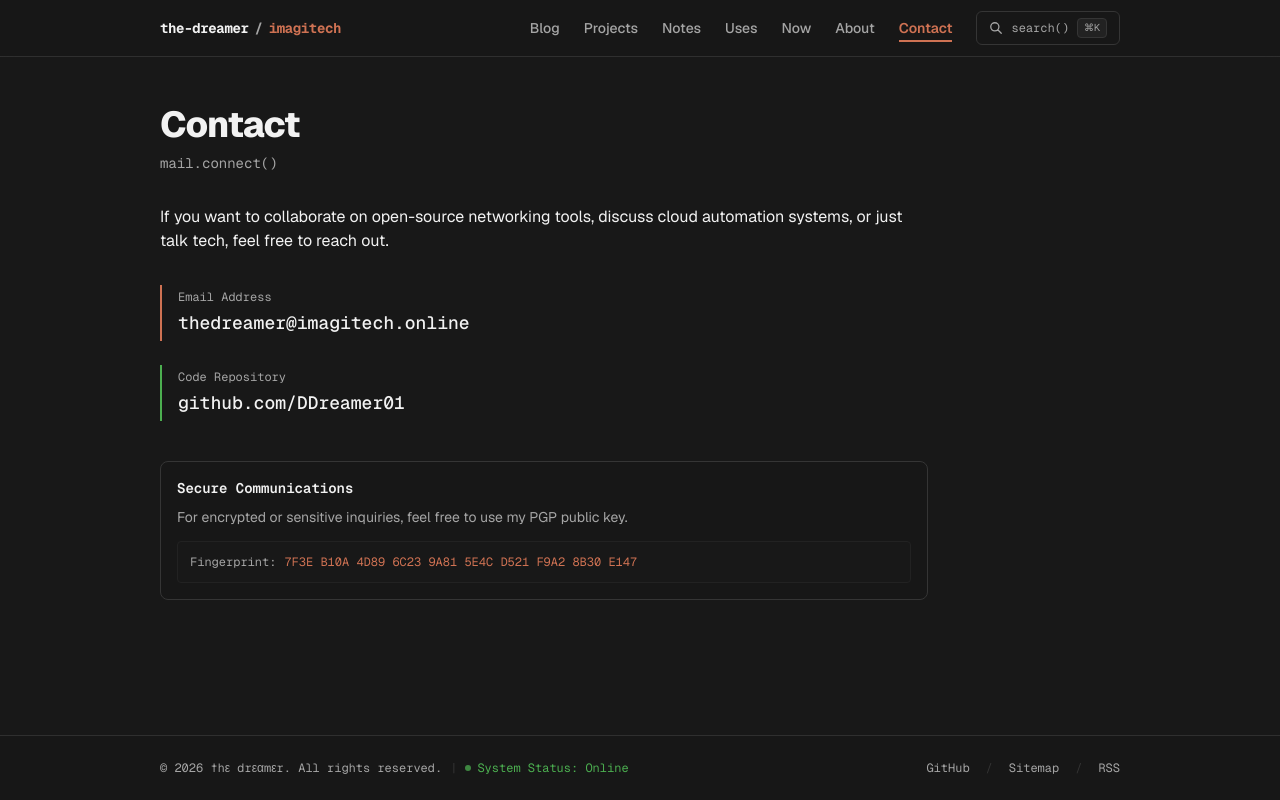
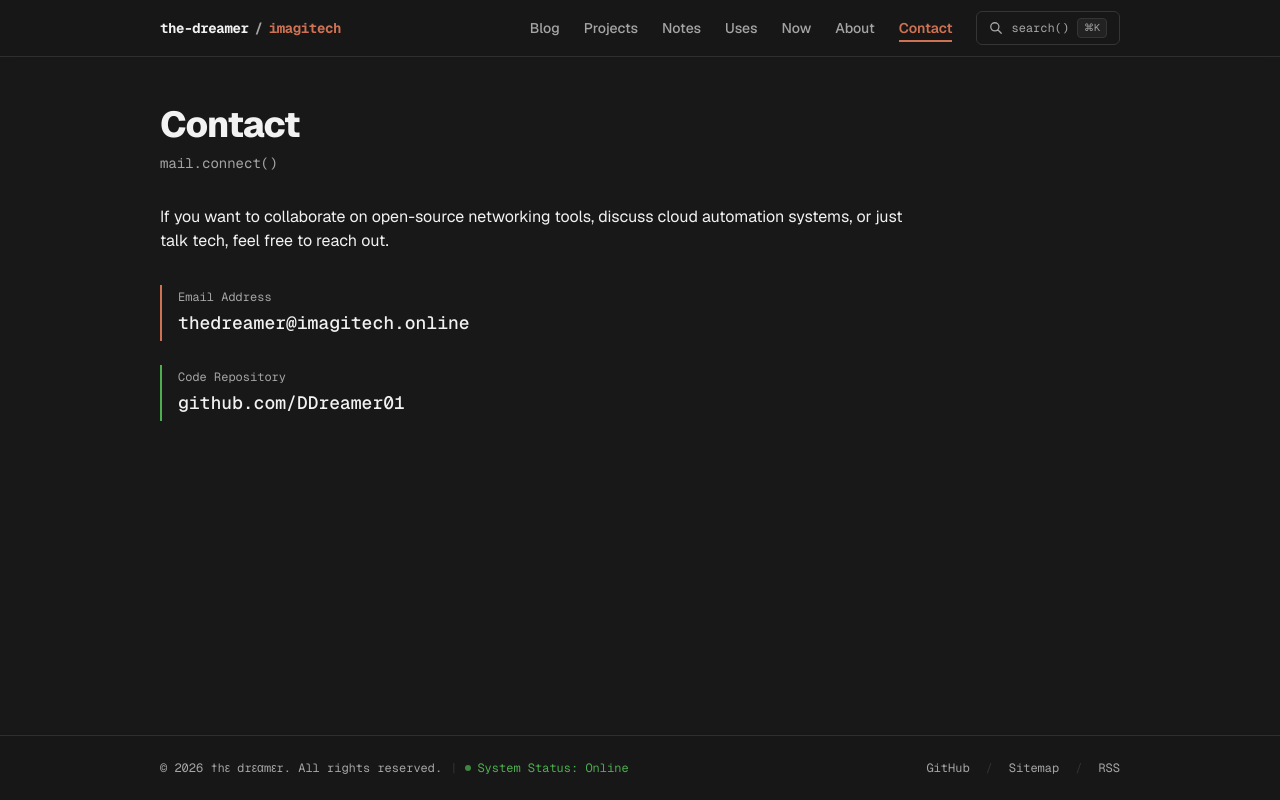
Before and after one commit to DDreamer01/imagitech-online, a Next.js app: page /contact in a window 1280 px wide. Built offline with nearby package versions, Linux system fonts and the light colour scheme.

Commit message:
Remove secure message whatever

```diff
--- a/src/app/contact/page.tsx
+++ b/src/app/contact/page.tsx
@@ -43,17 +43,6 @@ export default function ContactPage() {
               github.com/DDreamer01
             </a>
           </div>
-
-          <div className="mt-10 p-4 rounded-lg border border-slate-800 bg-slate-950/40">
-            <h3 className="font-mono text-sm font-semibold text-slate-200 mb-2">Secure Communications</h3>
-            <p className="text-sm text-slate-400 mb-3 leading-relaxed">
-              For encrypted or sensitive inquiries, feel free to use my PGP public key.
-            </p>
-            <div className="font-mono text-xs text-sky-400 bg-slate-950 p-3 rounded border border-slate-900 overflow-x-auto select-all">
-              <span className="text-slate-500 mr-2">Fingerprint:</span>
-              {pgpFingerprint}
-            </div>
-          </div>
         </div>
       </div>
     </div>
```
